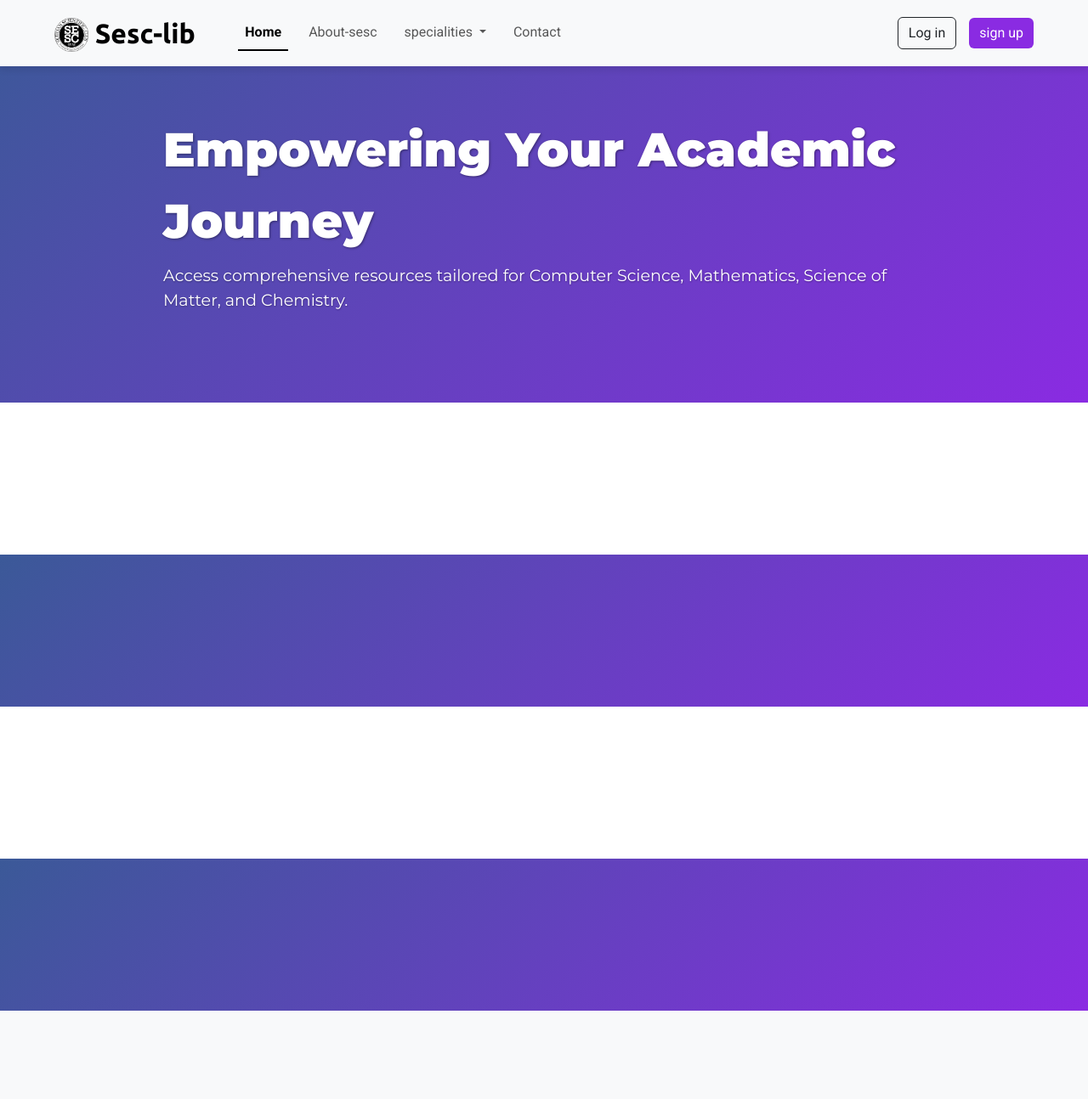
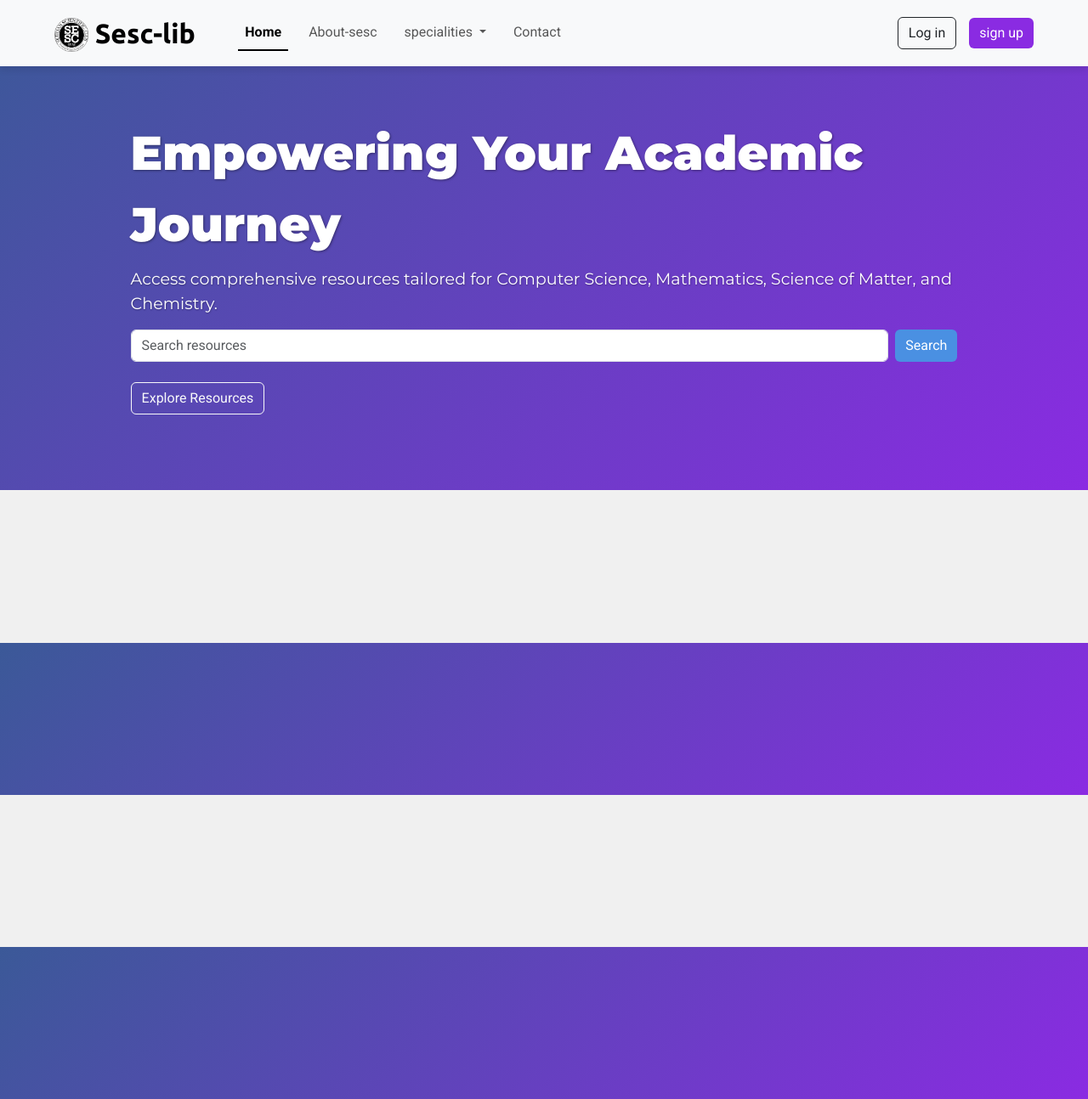
Before and after one commit to chihebabiza/sesclib, a web app: file index.html in a window 1280 px wide. Shown: the whole page at 85% size. Before the commit the page ends 1190 px from the top, so only its background shows below. Run offline with its HTML, style and script files only (its server is not run), Linux system fonts and the light colour scheme.

Commit message:
adding html and css code of the search bar in the home section

```diff
--- a/css/styles.css
+++ b/css/styles.css
@@ -19,7 +19,7 @@ p{
 }
 /* container */
 .container-fluid{
-    padding: 7% 15%;
+    padding: 7% 12%;
 }
 /* sections */
 .colored-section{
@@ -27,7 +27,7 @@ p{
     color: white;
 }
 .white-section{
-    background-color: #ffffff;
+    background-color: #F0F0F0;
     color: #333333;
 }
 /* navigation bar */
@@ -65,10 +65,21 @@ p{
     text-align: left;
 }
 .home-heading{
+   color: white;
    padding-top: 5%;
    font-size: 3.5rem;
    line-height: 1.5;
    text-shadow: 1px 1px 3px rgba(0, 0, 0, 0.4);
+}
+/* search bar */
+.search-filter .btn-primary{
+    background-color: #4A90E2;
+    color: #ffffff;
+    border: none;
+}
+.search-filter .btn-primary:hover {
+    background-color: #f0f0f0;
+    color: #3B5998;
 }
 
 
--- a/index.html
+++ b/index.html
@@ -62,6 +62,16 @@
     <div class="container-fluid">
       <h1 class="home-heading">Empowering Your Academic Journey</h1>
       <p>Access comprehensive resources tailored for Computer Science, Mathematics, Science of Matter, and Chemistry.</p>
+        <!-- search bar -->
+        <div class="search-filter">
+          <form class="d-flex justify-content-center">
+              <input class="form-control me-2" type="search" placeholder="Search resources" aria-label="Search">
+              <button class="btn btn-primary" type="submit">Search</button>
+          </form>
+      </div>
+
+      <a href="#resources" class="cta-button btn btn-outline-light mt-4">Explore Resources</a>
+  </div>
     </div>
      </section>
      <!-- Specialities Section -->
```
